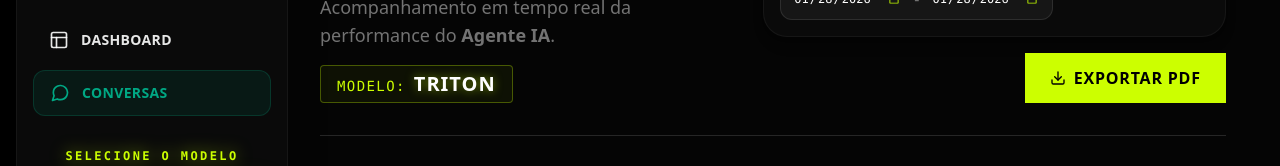
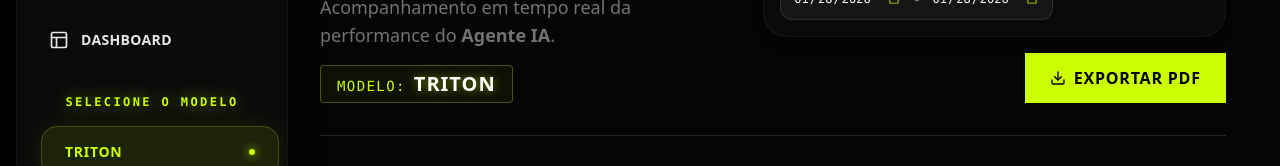
Before and after one commit to andremoller3/dashboardbonaza, a Next.js app: page / in a window 1280 px wide. Shown: the part 175-341 px from the top of the page. Built offline with nearby package versions, Linux system fonts and the light colour scheme; no server answers; the database is empty.

Commit message:
Remove Conversas section from sidebar

```diff
--- a/src/components/Sidebar.tsx
+++ b/src/components/Sidebar.tsx
@@ -67,10 +67,7 @@ export function Sidebar({ selected, onSelect, isOpen = false, onClose }: Sidebar
                                 <span className="font-bold tracking-wide uppercase text-sm">Dashboard</span>
                             </a>
 
-                            <a href="/chats" className="flex items-center gap-3 px-4 py-3 text-[#00a884] bg-[#00a884]/10 rounded-xl border border-[#00a884]/20 transition-all group">
-                                <svg xmlns="http://www.w3.org/2000/svg" width="20" height="20" viewBox="0 0 24 24" fill="none" stroke="currentColor" strokeWidth="2" strokeLinecap="round" strokeLinejoin="round"><path d="M21 11.5a8.38 8.38 0 0 1-.9 3.8 8.5 8.5 0 0 1-7.6 4.7 8.38 8.38 0 0 1-3.8-.9L3 21l1.9-5.7a8.38 8.38 0 0 1-.9-3.8 8.5 8.5 0 0 1 4.7-7.6 8.38 8.38 0 0 1 3.8-.9h.5a8.48 8.48 0 0 1 8 8v.5z"></path></svg>
-                                <span className="font-bold tracking-wide uppercase text-sm">Conversas</span>
-                            </a>
+
                         </div>
 
                         <div className="text-[#ccff00] text-xs font-mono font-black uppercase tracking-[0.2em] mb-4 text-center drop-shadow-[0_0_8px_rgba(204,255,0,0.6)] opacity-100">
```
